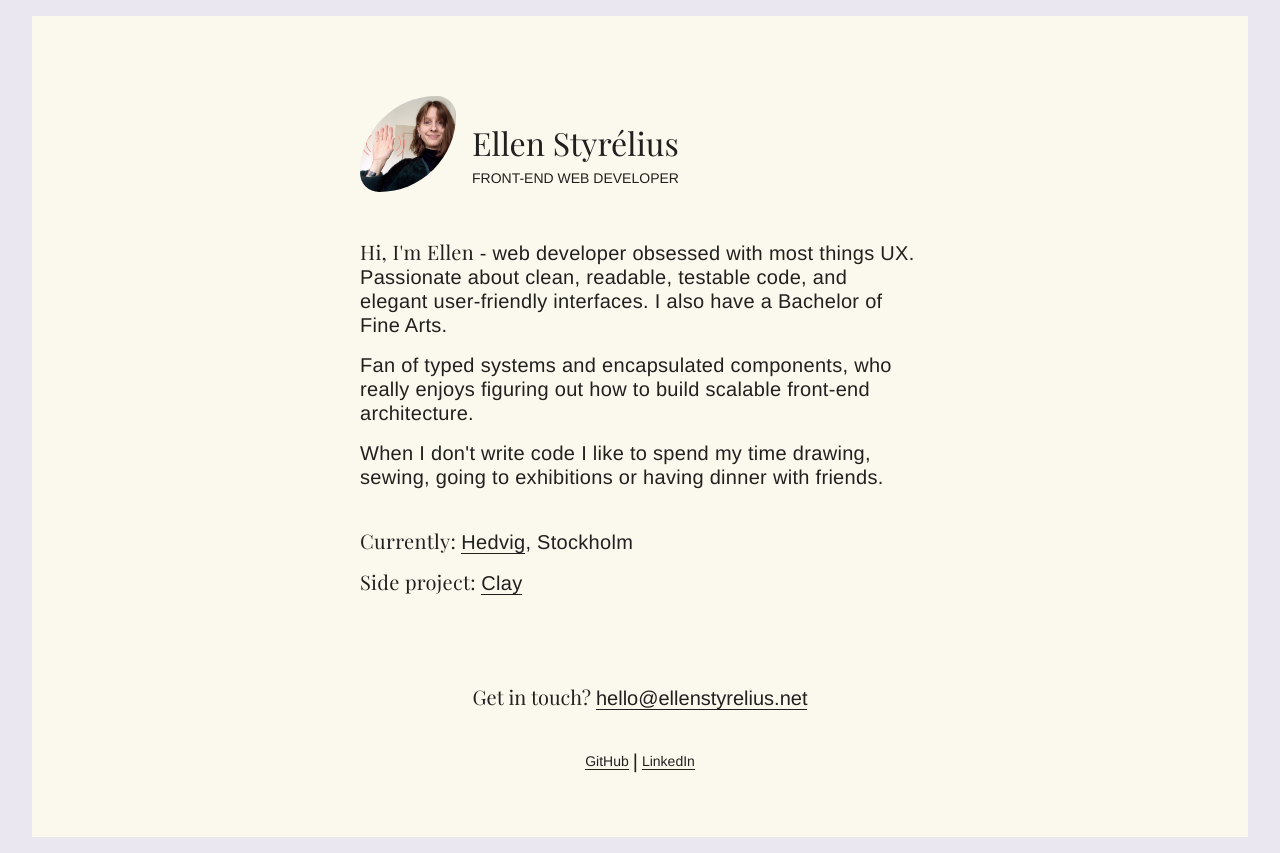
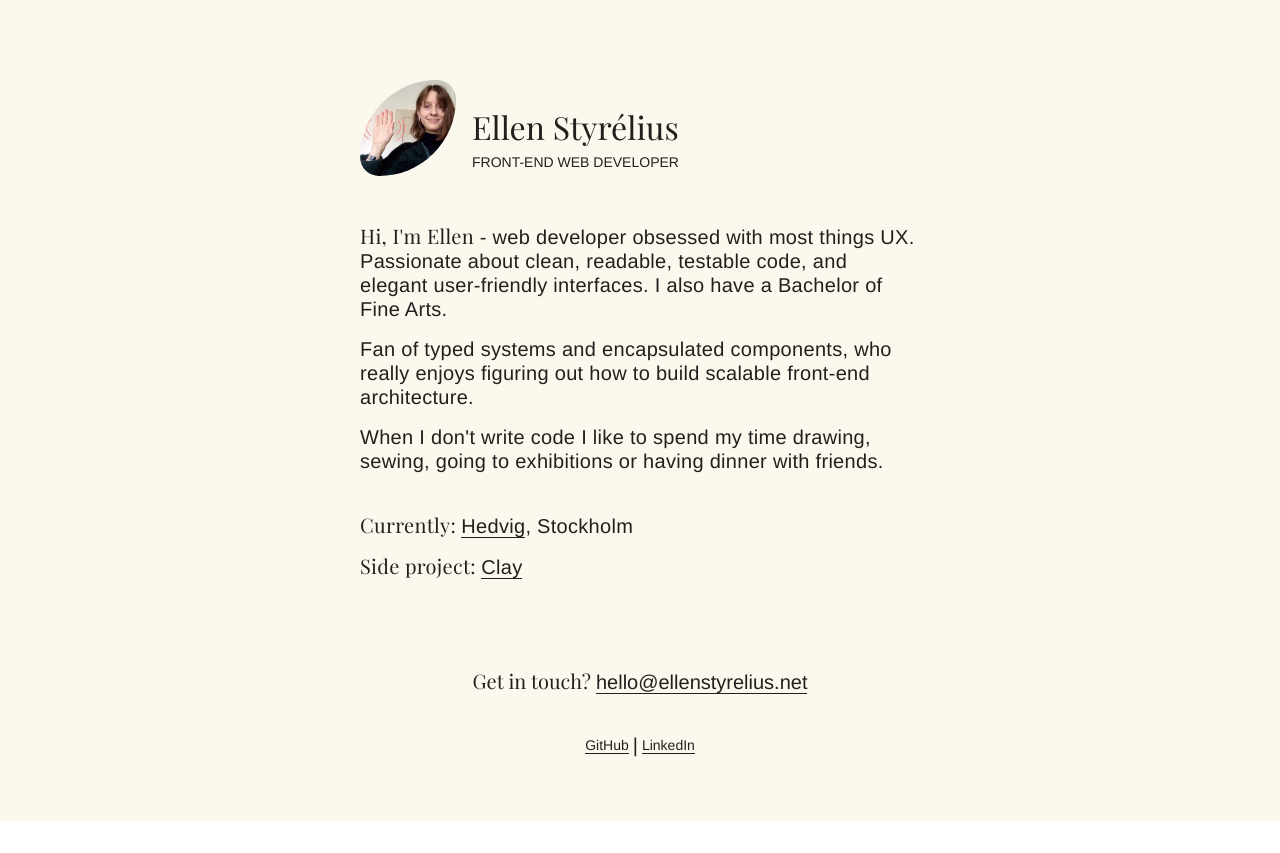
Before and after one commit to styrelius/about-me, a React (Create React App) app: page / in a window 1280 px wide. After the commit the page ends 821 px from the top, so only its background shows below. Built offline with nearby package versions, Linux system fonts and the light colour scheme.

Commit message:
Remove color shifting App background

```diff
--- a/src/app.jsx
+++ b/src/app.jsx
@@ -1,48 +1,13 @@
 import React from 'react'
-import styled, { keyframes, css } from 'styled-components/macro'
 
 import { Page } from './components/page'
 import { GlobalStyles } from './styles/global-styles'
-import { colors } from './styles/styles'
-import { mobileScreen } from './styles/media-queries'
-
-const { lavender, salmon } = colors
-
-const ShiftingBackground = keyframes({
-  '0%': {
-    background: lavender,
-  },
-  '45%': {
-    background: salmon,
-  },
-  '100%': {
-    background: lavender,
-  },
-})
-
-const APP_PADDING_TOP_BOTTOM = 16
-
-const Background = styled.div({
-  minHeight: '100vh',
-  height: '100%',
-  width: '100%',
-  padding: `${APP_PADDING_TOP_BOTTOM}px 32px`,
-  animation: css`
-    ${ShiftingBackground} 120s infinite linear
-  `,
-
-  [mobileScreen]: {
-    padding: `${APP_PADDING_TOP_BOTTOM}px 12px`,
-  },
-})
 
 export function App() {
   return (
     <>
       <GlobalStyles />
-      <Background>
-        <Page appPaddingTopBottom={APP_PADDING_TOP_BOTTOM} />
-      </Background>
+      <Page />
     </>
   )
 }
--- a/src/components/page.jsx
+++ b/src/components/page.jsx
@@ -13,7 +13,7 @@ export const PAGE_CONTENT_WRAPPER_WIDTH = 560
 const Container = styled.div`
   background: ${colors.beige};
   width: 100%;
-  min-height: calc(100vh - (${({ appPadding }) => appPadding}px * 2));
+  min-height: 100vh;
   padding: 64px 72px;
   display: flex;
   flex-direction: column;
@@ -28,9 +28,9 @@ const ContentWrapper = styled.div({
   maxWidth: '100%',
 })
 
-export function Page({ appPaddingTopBottom }) {
+export function Page() {
   return (
-    <Container appPadding={appPaddingTopBottom}>
+    <Container>
       <ContentWrapper>
         <Header pageContentWrapperWidth={PAGE_CONTENT_WRAPPER_WIDTH} />
         <Presentation />
```
